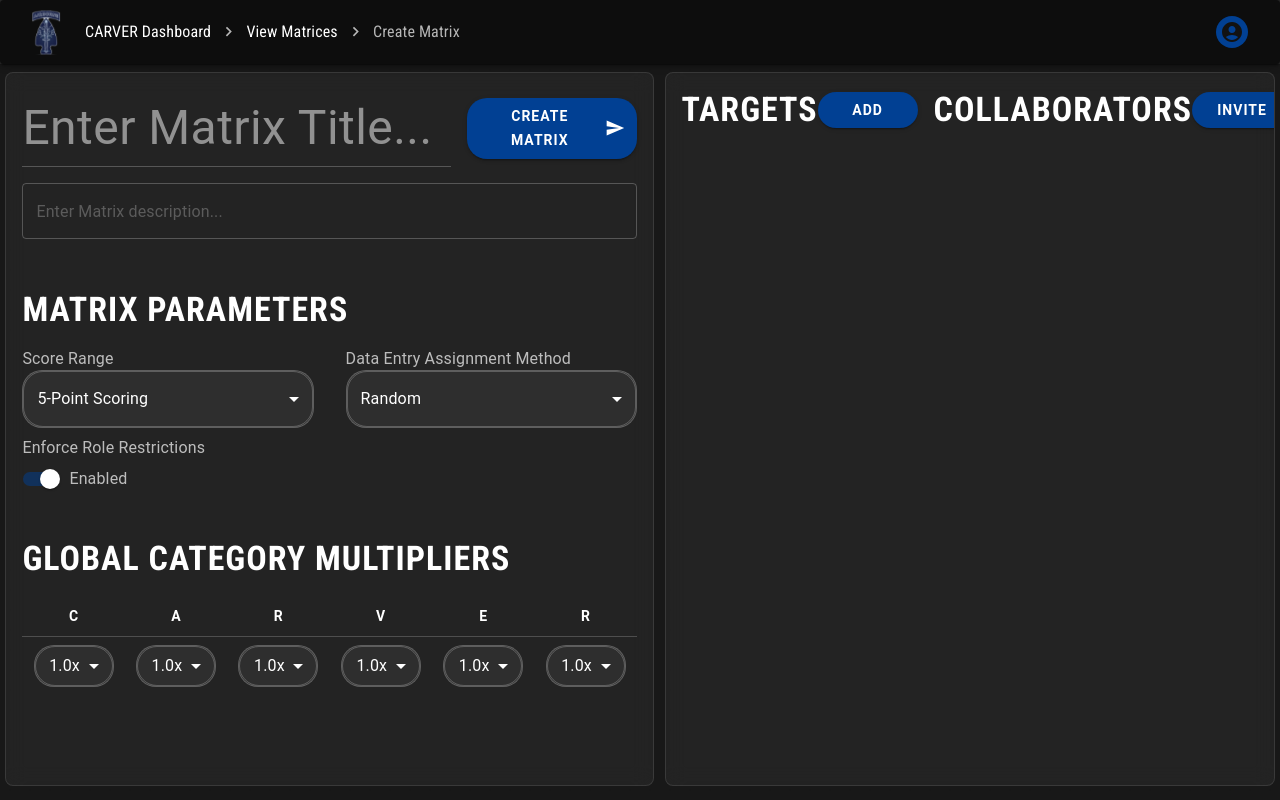
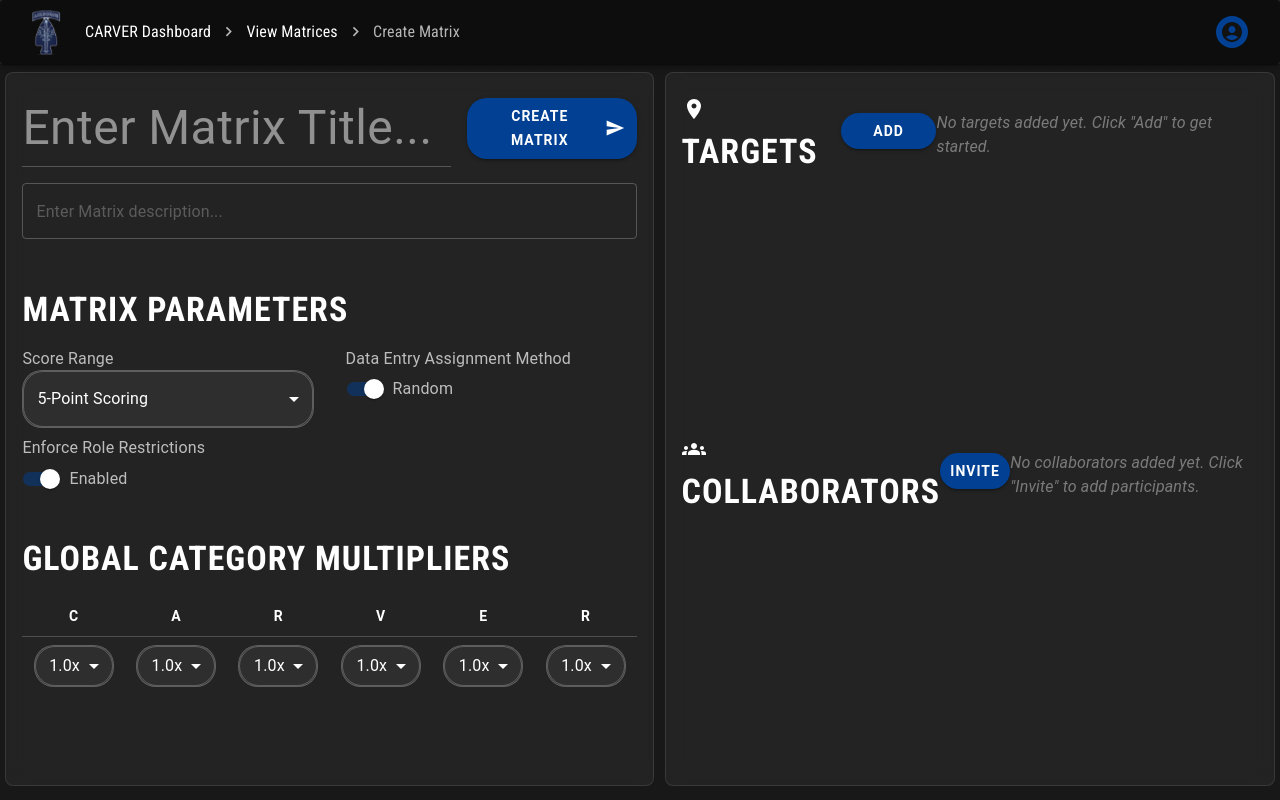
Before and after one commit to garyorsargos/carver-matrix, a React (Vite) app in the folder ui/: page /ModifyMatrix in a window 1280 px wide. Built offline with nearby package versions, Linux system fonts and the light colour scheme.

Commit message:
targets and collaborators components are placed one on top of the other + icons added + scrollability + Data Entry Assignment Method is now a toggle

```diff
--- a/ui/src/pages/CreateMatrix.tsx
+++ b/ui/src/pages/CreateMatrix.tsx
@@ -26,12 +26,15 @@
 import { whoamiUpsert, createMatrix } from "./apiService";
 import SendIcon from "@mui/icons-material/Send";
 import { useNavigate } from "react-router-dom";
+import GroupsIcon from '@mui/icons-material/Groups';
+import PlaceIcon from '@mui/icons-material/Place';
+
 
 
 export const CreateMatrix: React.FC = () => {
   const [RoleBasedChecked, setRoleBasedChecked] = useState(true);
+  const [dataEntryMethod, setDataEntryMethodRandom] = useState(true);
   const [value, setValue] = useState<number>(5);
-  const [randomAssigned, setRandomAssigned] = useState<string>("random");
   const [title, setTitle] = useState("");
   const [description, setDescription] = useState("");
   const navigate = useNavigate();
@@ -142,12 +145,14 @@
     setRoleBasedChecked(event.target.checked);
   };
 
+  const dataEntryHandleChange = (
+    event: React.ChangeEvent<HTMLInputElement>
+  ) => {
+    setDataEntryMethodRandom(event.target.checked);
+  };
+
   const scoreRangeHandleChange = (event: SelectChangeEvent<number>) => {
     setValue(event.target.value as number);
-  };
-
-  const dataEntryHandleChange = (event: SelectChangeEvent<string>) => {
-    setRandomAssigned(event.target.value as string);
   };
 
   const handleCreateMatrix = async () => {
@@ -210,7 +215,7 @@
         vMulti: multipliers["Vulnerability"],
         eMulti: multipliers["Effect"],
         r2Multi: multipliers["Recognizability"],
-        randomAssignment: randomAssigned === "random" ? true : false,
+        randomAssignment: dataEntryMethod,
         roleBased: RoleBasedChecked,
         fivePointScoring: value === 5 ? true : false,
         items: items,
@@ -324,7 +329,7 @@
               letterSpacing: "1px",
               flexShrink: 0,
               '&:hover': {
-                backgroundColor: "#012B61",
+                boxShadow: '0 0 8px #014093'
               },
             }}
           >
@@ -435,7 +440,6 @@
             },
           }}
         />
-
         <Box
           id="matrixParametersBox"
           sx={{
@@ -540,28 +544,30 @@
                     Data Entry Assignment Method
                   </FormLabel>
                 </Tooltip>
-                <Select
-                  labelId="data-entry-label"
-                  value={randomAssigned}
+                <FormControlLabel
+                control={
+                  <Switch
+                    checked={dataEntryMethod}
                     onChange={dataEntryHandleChange}
                     sx={{
-                    "& .MuiInputBase-input": { color: "#ffffff" },
-                    "& .MuiSelect-icon": { color: "#ffffff" },
-                    border: "1px solid rgba(255, 255, 255, 0.23)",
+                      "& .MuiSwitch-track": {
                         borderRadius: "20px",
-                    mb: 1,
-                    backgroundColor: "rgba(255, 255, 255, 0.05)",
-                    '&:hover': {
-                      borderColor: '#014093',
+                        backgroundColor: dataEntryMethod ? "#014093" : "rgba(255, 255, 255, 0.23)",
+                        opacity: 1,
                       },
-                    '&.Mui-focused': {
-                      borderColor: '#014093',
+                      "& .MuiSwitch-thumb": {
+                        backgroundColor: "#ffffff",
                       },
                     }}
-                >
-                  <MenuItem value={"random"}>Random</MenuItem>
-                  <MenuItem value={"assigned"}>Assigned</MenuItem>
-                </Select>
+                  />
+                }
+                label={
+                  <Typography sx={{ color: "rgba(255, 255, 255, 0.7)" }}>
+                    {dataEntryMethod ? "Random" : "Assigned"}
+                  </Typography>
+                }
+                sx={{ mb: 1 }}
+              />
               </FormControl>
             </Box>
           </Box>
@@ -676,7 +682,7 @@
           width: "45%",
           height: "85%",
           display: "flex",
-          flexDirection: "row",
+          flexDirection: "column",
           gap: 2,
           overflow: "auto",
           position: "relative",
@@ -689,6 +695,9 @@
             flex: 1,
             display: "flex",
             flexDirection: "column",
+            maxHeight: "50%",
+            overflowY: "auto",
+            pr: 1,
           }}
         >
           <Box
@@ -711,6 +720,7 @@
                   cursor: "help",
                 }}
               >
+                <PlaceIcon sx={{ marginRight: "10px" , fontSize: "1.5rem" }} />
                 Targets
               </Typography>
             </Tooltip>
@@ -732,6 +742,12 @@
             >
               Add
             </Button>
+            {targets.length === 0 && (
+              <Typography sx={{ color: 'rgba(255,255,255,0.4)', fontStyle: 'italic', mt: 1 }}>
+                No targets added yet. Click "Add" to get started.
+              </Typography>
+            )}
+
           </Box>
           {targets.map((target, index) => (
             <Paper
@@ -803,6 +819,9 @@
             flex: 1.25,
             display: "flex",
             flexDirection: "column",
+            maxHeight: "50%",
+            overflowY: "auto",
+            pr: 1,
           }}
         >
           <Box
@@ -825,6 +844,7 @@
                   cursor: "help",
                 }}
               >
+                <GroupsIcon sx={{ marginRight: "10px" , fontSize: "1.5rem" }} />
                 Collaborators
               </Typography>
             </Tooltip>
@@ -846,6 +866,12 @@
             >
               Invite
             </Button>
+            {participantsData.length === 0 && (
+              <Typography sx={{ color: 'rgba(255,255,255,0.4)', fontStyle: 'italic', mt: 1 }}>
+                No collaborators added yet. Click "Invite" to add participants.
+              </Typography>
+            )}
+
           </Box>
           {participantsData.map((participant, index) => (
             <Paper
```
Lines whose indentation alone changed are shown as unchanged.
